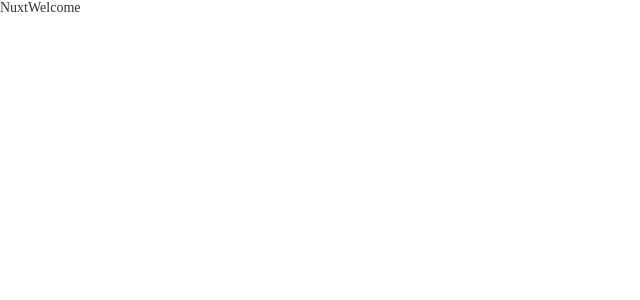
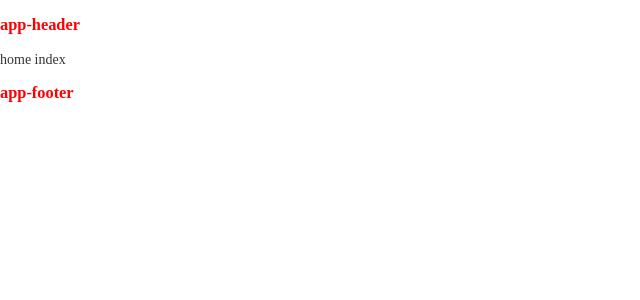
Before and after one commit to YonJie/oppo-nuxt3, a Nuxt app: page / in a window 1280 px wide. Shown: the top 300 px of the page, without its empty margins (0-640 px from the left). Built offline with nearby package versions, Linux system fonts and the light colour scheme.

Commit message:
config layouts

```diff
--- a/app.vue
+++ b/app.vue
@@ -1,6 +1,7 @@
 <template>
-  <div>
-    NuxtWelcome
+  <NuxtLayout>
     <NuxtPage></NuxtPage>
-  </div>
+  </NuxtLayout>
 </template>
+
+<style lang="scss"></style>
--- /dev/null
+++ b/components/app-footer/index.vue
@@ -0,0 +1,13 @@
+<template>
+  <div class="app-footer">
+    <h3>app-footer</h3>
+  </div>
+</template>
+
+<script setup lang="ts"></script>
+
+<style lang="scss" scoped>
+.app-footer {
+  color: red;
+}
+</style>
--- /dev/null
+++ b/components/app-header/index.vue
@@ -0,0 +1,13 @@
+<template>
+  <div class="app-header">
+    <h3>app-header</h3>
+  </div>
+</template>
+
+<script setup lang="ts"></script>
+
+<style lang="scss" scoped>
+.app-header {
+  color: red;
+}
+</style>
--- /dev/null
+++ b/layouts/default.vue
@@ -0,0 +1,10 @@
+<template>
+  <div class="layout">
+    <!-- header -->
+    <app-header></app-header>
+    <!-- 页面内容的占位 -->
+    <slot></slot>
+    <!-- footer -->
+    <app-footer></app-footer>
+  </div>
+</template>
--- /dev/null
+++ b/pages/index.vue
@@ -0,0 +1,5 @@
+<template>
+  <div class="home">home index</div>
+</template>
+<script lang="ts" setup></script>
+<style lang="scss"></style>
```
